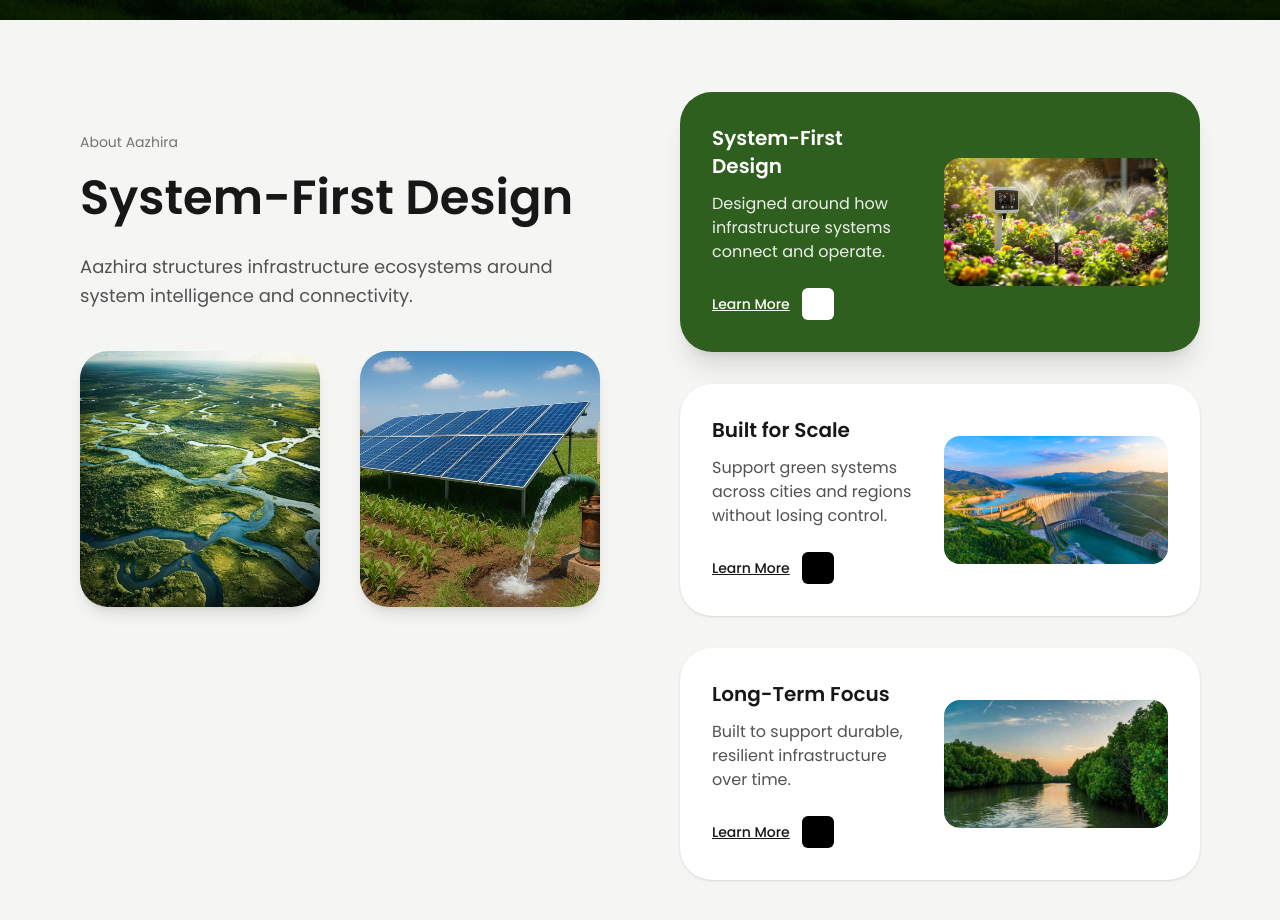
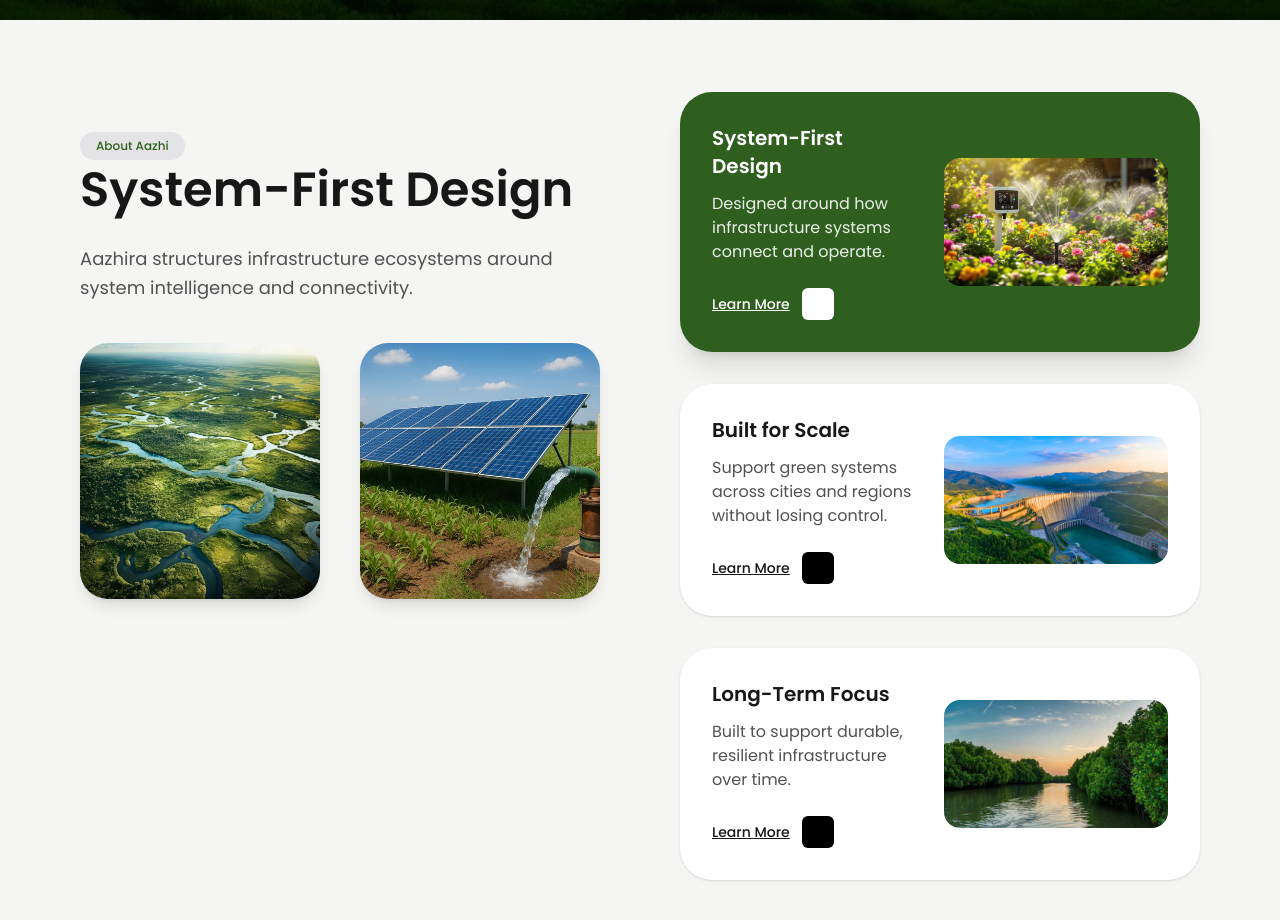
Before and after one commit to madhumithadasarathy/green_infra, a Next.js app: page / in a window 1280 px wide. Shown: the part 780-1700 px from the top of the page. Built offline with nearby package versions, Linux system fonts and the light colour scheme; some icons are missing.

Commit message:
Changed the button

```diff
--- a/src/app/components/About.tsx
+++ b/src/app/components/About.tsx
@@ -55,9 +55,9 @@ export default function About() {
             animate={{ opacity: 1, y: 0 }}
             transition={{ duration: 0.4 }}
           >
-            <p className="text-sm text-neutral-500 mb-4">
-              About Aazhira
-            </p>
+<span className="inline-flex items-center px-4 py-1.5 text-xs font-medium bg-zinc-200 text-[#2f5f1e] rounded-full">
+  About Aazhi
+</span>
 
             <h2 className="text-5xl font-semibold leading-tight">
               {current.title}
```
